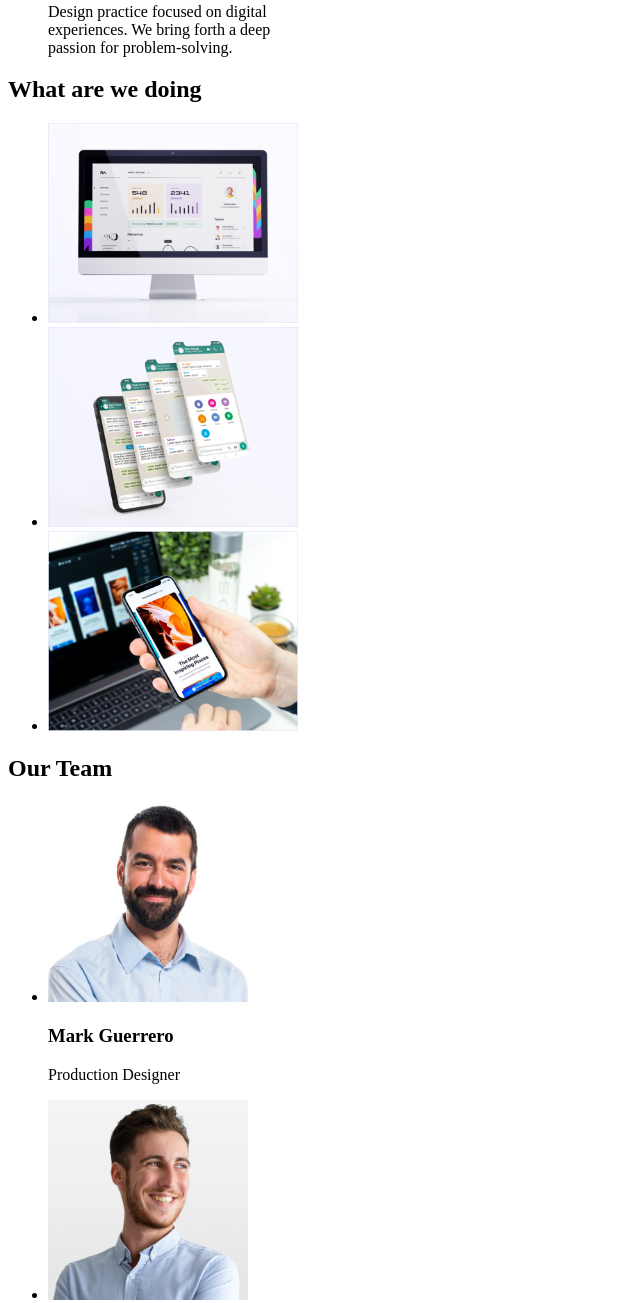
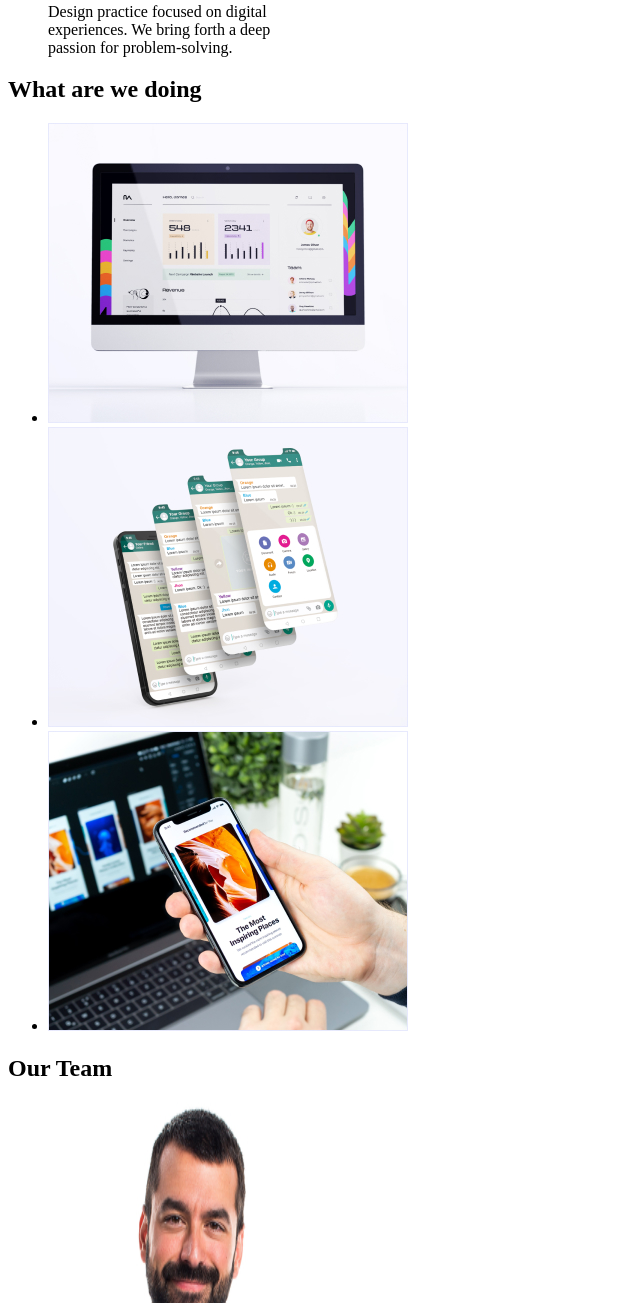
Before and after one commit to jojo0426/goit-markup-hw-01, a plain HTML site: page index.html in a window 1280 px wide. Shown: the part 660-1963 px from the top of the page, without its empty margins (0-640 px from the left). Drawn offline with Linux system fonts and the light colour scheme.

Commit message:
update index.html
re-size images according to figma

```diff
--- a/index.html
+++ b/index.html
@@ -90,24 +90,24 @@
               <img
                 src="./images/picture1.jpg"
                 alt="monitor"
-                width="250"
-                height="200"
+                width="360"
+                height="300"
               />
             </li>
             <li>
               <img
                 src="./images/picture2.jpg"
                 alt="mobile"
-                width="250"
-                height="200"
+                width="360"
+                height="300"
               />
             </li>
             <li>
               <img
                 src="./images/picture3.jpg"
                 alt="mobile with laptop"
-                width="250"
-                height="200"
+                width="360"
+                height="300"
               />
             </li>
           </ul>
@@ -123,8 +123,8 @@
               <img
                 src="./images/prod-design.jpg"
                 alt="Production Design photo"
-                width="200"
-                height="200"
+                width="264"
+                height="380"
               />
               <h3>Mark Guerrero</h3>
               <p>Production Designer</p>
@@ -134,8 +134,8 @@
               <img
                 src="./images/front-end-dev.png"
                 alt="Front End Developer photo"
-                width="200"
-                height="200"
+                width="264"
+                height="380"
               />
               <h3>Tom Ford</h3>
               <p>Frontend Developer</p>
@@ -145,8 +145,8 @@
               <img
                 src="./images/marketing.jpg"
                 alt="Marketing photo"
-                width="200"
-                height="200"
+                width="264"
+                height="380"
               />
               <h3>Camila Garcia</h3>
               <p>Marketing</p>
@@ -156,8 +156,8 @@
               <img
                 src="./images/user-interface.jpg"
                 alt="User Interface photo"
-                width="200"
-                height="200"
+                width="264"
+                height="380"
               />
               <h3>Daniel Wilson</h3>
               <p>UI Designer</p>
```
